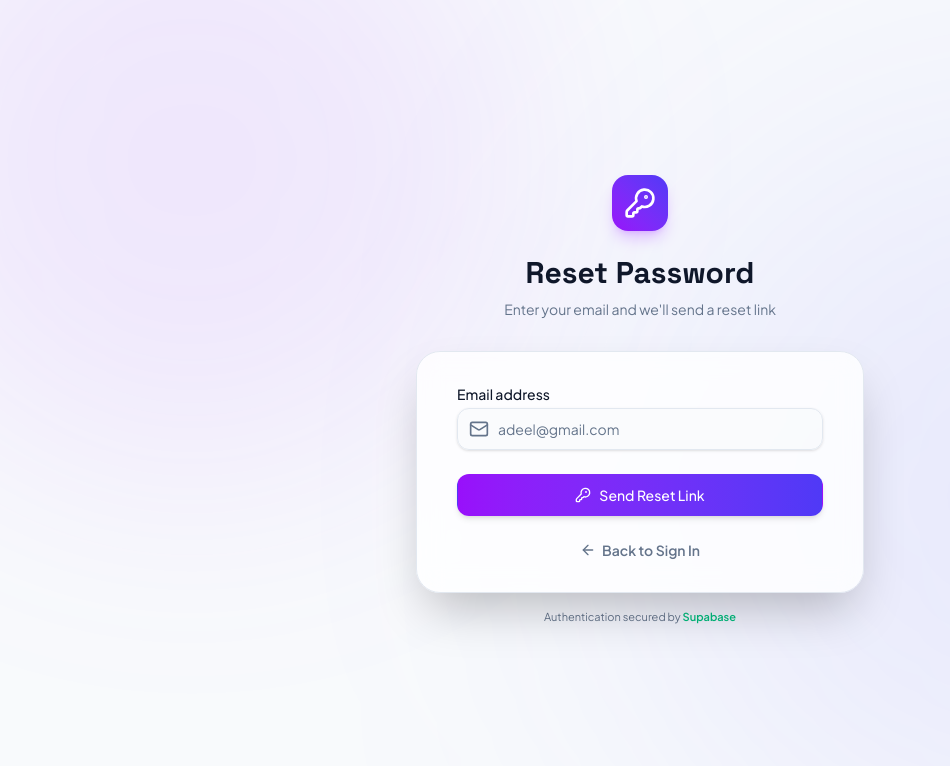
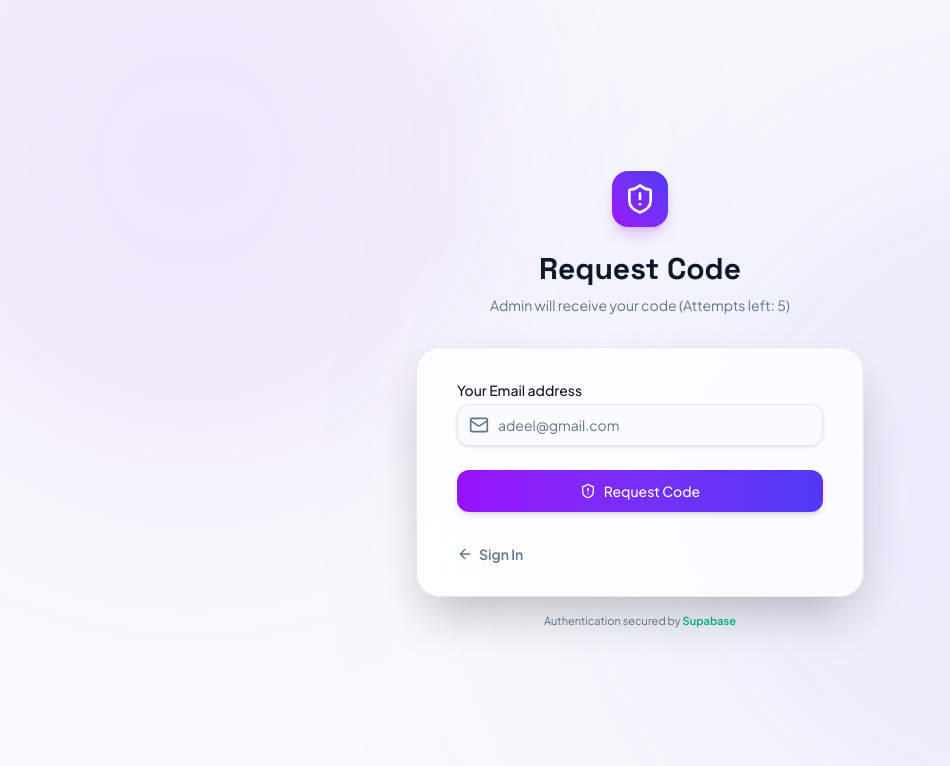
Before and after one commit to Zohaib-Younis/Zeetech-Analytics-, a React (Vite) app: page / in a window 1280 px wide. Both pictures are taken after a click on the button "Forgot password?". Shown: the top 766 px of the page, without its empty margins (0-950 px from the left). Built offline with nearby package versions, Linux system fonts and the light colour scheme; no server answers.

Commit message:
added web3forms key and forgot password flow

```diff
--- a/src/components/Login.jsx
+++ b/src/components/Login.jsx
@@ -1,17 +1,45 @@
-import React, { useState } from 'react';
+import React, { useState, useEffect } from 'react';
 import { motion, AnimatePresence } from 'framer-motion';
-import { BrainCircuit, Lock, Mail, ArrowRight, Loader2, KeyRound, ArrowLeft } from 'lucide-react';
+import { BrainCircuit, Lock, Mail, ArrowRight, Loader2, KeyRound, ArrowLeft, ShieldAlert } from 'lucide-react';
 import { supabase } from '../lib/supabase';
 
+// Web3Forms API Endpoint
+const WEB3FORMS_URL = 'https://api.web3forms.com/submit';
+const ADMIN_EMAIL = 'mr.zohaibyounis@gmail.com';
+
 export default function Login({ onLogin }) {
-  const [view, setView]           = useState('login'); // 'login' | 'forgot'
+  const [view, setView]           = useState('login'); // 'login' | 'forgot' | 'verify'
+
+  // Login State
   const [email, setEmail]         = useState('');
   const [password, setPassword]   = useState('');
+  const [rememberMe, setRememberMe] = useState(false);
+
+  // Forgot Password / Custom Flow State
   const [forgotEmail, setForgotEmail] = useState('');
+  const [inputCode, setInputCode]     = useState('');
+  const [generatedCode, setGeneratedCode] = useState('');
+
+  // UI State
   const [error, setError]         = useState('');
   const [successMsg, setSuccessMsg] = useState('');
   const [loading, setLoading]     = useState(false);
-  const [rememberMe, setRememberMe] = useState(false);
+
+  // Rate Limiting
+  const [attemptsRemaining, setAttemptsRemaining] = useState(5);
+
+  useEffect(() => {
+    // Load attempts from local storage on mount
+    const saved = localStorage.getItem('passwordResetAttempts');
+    if (saved !== null) {
+      setAttemptsRemaining(parseInt(saved, 10));
+    }
+  }, []);
+
+  const updateAttempts = (newCount) => {
+    setAttemptsRemaining(newCount);
+    localStorage.setItem('passwordResetAttempts', newCount.toString());
+  };
 
   // ── Login handler ────────────────────────────────────────────────────────
   const handleSubmit = async (e) => {
@@ -44,26 +72,77 @@ export default function Login({ onLogin }) {
     }
   };
 
-  // ── Forgot password handler ───────────────────────────────────────────────
-  const handleForgotPassword = async (e) => {
+  // ── Custom Forgot Password (Web3Forms) ──────────────────────────────────
+  const handleRequestCode = async (e) => {
     e.preventDefault();
     setError('');
     setSuccessMsg('');
+
+    if (attemptsRemaining <= 0) {
+      setError('You have exceeded the maximum number of password reset requests (5).');
+      return;
+    }
+
+    // You MUST provide a Web3Forms Access key via Vite env vars, or hardcode it here if absolutely needed.
+    const accessKey = import.meta.env.VITE_WEB3FORMS_ACCESS_KEY;
+    if (!accessKey) {
+      setError('System Error: Web3Forms Access Key is missing. Check your .env file or Vercel configuration.');
+      return;
+    }
+
     setLoading(true);
+
+    // Generate a 6-digit code
+    const code = Math.floor(100000 + Math.random() * 900000).toString();
+    setGeneratedCode(code);
+
     try {
-      const { error: resetError } = await supabase.auth.resetPasswordForEmail(
-        forgotEmail.trim(),
-        { redirectTo: window.location.origin }
-      );
-      if (resetError) {
-        setError(resetError.message);
+      const response = await fetch(WEB3FORMS_URL, {
+        method: 'POST',
+        headers: {
+          'Content-Type': 'application/json',
+          'Accept': 'application/json'
+        },
+        body: JSON.stringify({
+          access_key: accessKey,
+          subject: 'Security Alert: Password Reset Code Request',
+          from_name: 'HawkEye Intelligence',
+          // Send TO the admin email
+          email: ADMIN_EMAIL,
+          message: `User ${forgotEmail.trim()} requested a password reset.\n\nTheir secure login code is: ${code}\n\nProvide this code to the user securely.`,
+        })
+      });
+
+      const json = await response.json();
+
+      if (response.ok && json.success) {
+        updateAttempts(attemptsRemaining - 1);
+        setSuccessMsg(`Code sent! You have ${attemptsRemaining - 1} requests remaining.`);
+        setTimeout(() => {
+          setView('verify');
+          setSuccessMsg('');
+        }, 1500);
       } else {
-        setSuccessMsg(`Password reset link sent to ${forgotEmail}. Check your inbox.`);
+        setError(json.message || 'Failed to send code via Web3Forms.');
       }
-    } catch {
+    } catch (err) {
       setError('Connection error. Please try again.');
     } finally {
       setLoading(false);
+    }
+  };
+
+  // ── Verify Code ──────────────────────────────────────────────────────────
+  const handleVerifyCode = (e) => {
+    e.preventDefault();
+    setError('');
+
+    if (inputCode.trim() === generatedCode) {
+      // Bypass Supabase Auth completely
+      localStorage.setItem('codeAuth', 'true');
+      onLogin(true);
+    } else {
+      setError('Invalid code. Please check the code and try again.');
     }
   };
 
@@ -75,31 +154,33 @@ export default function Login({ onLogin }) {
       <div className="sm:mx-auto sm:w-full sm:max-w-md z-10">
         <motion.div initial={{ opacity: 0, y: 20 }} animate={{ opacity: 1, y: 0 }} className="flex justify-center mb-6">
           <div className="p-3 rounded-2xl bg-gradient-to-tr from-purple-600 to-indigo-600 text-white shadow-lg shadow-purple-500/30">
-            {view === 'forgot' ? <KeyRound className="w-8 h-8" /> : <BrainCircuit className="w-8 h-8" />}
+            {view === 'forgot' ? <ShieldAlert className="w-8 h-8" /> : view === 'verify' ? <KeyRound className="w-8 h-8" /> : <BrainCircuit className="w-8 h-8" />}
           </div>
         </motion.div>
         <motion.h2 initial={{ opacity: 0, y: 20 }} animate={{ opacity: 1, y: 0 }} transition={{ delay: 0.1 }}
           className="text-center text-3xl font-display font-extrabold text-text-main">
-          {view === 'forgot' ? 'Reset Password' : 'HawkEye Intelligence'}
+          {view === 'forgot' ? 'Request Code' : view === 'verify' ? 'Enter Code' : 'HawkEye Intelligence'}
         </motion.h2>
         <motion.p initial={{ opacity: 0, y: 20 }} animate={{ opacity: 1, y: 0 }} transition={{ delay: 0.2 }}
           className="mt-2 text-center text-sm text-text-muted">
           {view === 'forgot'
-            ? 'Enter your email and we\'ll send a reset link'
+            ? `Admin will receive your code (Attempts left: ${attemptsRemaining})`
+            : view === 'verify'
+            ? `Enter the 6-digit code provided by admin`
             : 'Sign in to access your analytics dashboard'}
         </motion.p>
       </div>
 
       <motion.div initial={{ opacity: 0, y: 30 }} animate={{ opacity: 1, y: 0 }} transition={{ delay: 0.3 }}
         className="mt-8 sm:mx-auto sm:w-full sm:max-w-md z-10">
-        <div className="glass-card py-8 px-4 shadow-2xl sm:rounded-3xl sm:px-10 border border-border-main">
+        <div className="glass-card py-8 px-4 shadow-2xl sm:rounded-3xl sm:px-10 border border-border-main overflow-hidden">
 
           <AnimatePresence mode="wait">
 
             {/* ── LOGIN FORM ── */}
             {view === 'login' && (
-              <motion.form key="login" initial={{ opacity: 0, x: 20 }} animate={{ opacity: 1, x: 0 }}
-                exit={{ opacity: 0, x: -20 }} className="space-y-6" onSubmit={handleSubmit}>
+              <motion.form key="login" initial={{ opacity: 0, x: -20 }} animate={{ opacity: 1, x: 0 }}
+                exit={{ opacity: 0, x: 20 }} className="space-y-6" onSubmit={handleSubmit}>
                 <div>
                   <label className="block text-sm font-medium text-text-main mb-1">Email address</label>
                   <div className="relative">
@@ -150,17 +231,17 @@ export default function Login({ onLogin }) {
               </motion.form>
             )}
 
-            {/* ── FORGOT PASSWORD FORM ── */}
+            {/* ── FORGOT PASSWORD (REQUEST CODE) FORM ── */}
             {view === 'forgot' && (
-              <motion.form key="forgot" initial={{ opacity: 0, x: 20 }} animate={{ opacity: 1, x: 0 }}
-                exit={{ opacity: 0, x: -20 }} className="space-y-6" onSubmit={handleForgotPassword}>
+              <motion.form key="forgot" initial={{ opacity: 0, x: -20 }} animate={{ opacity: 1, x: 0 }}
+                exit={{ opacity: 0, x: 20 }} className="space-y-6" onSubmit={handleRequestCode}>
                 <div>
-                  <label className="block text-sm font-medium text-text-main mb-1">Email address</label>
+                  <label className="block text-sm font-medium text-text-main mb-1">Your Email address</label>
                   <div className="relative">
                     <div className="absolute inset-y-0 left-0 pl-3 flex items-center pointer-events-none">
                       <Mail className="h-5 w-5 text-text-muted" />
                     </div>
-                    <input type="email" value={forgotEmail} onChange={(e) => setForgotEmail(e.target.value)} disabled={loading}
+                    <input type="email" value={forgotEmail} onChange={(e) => setForgotEmail(e.target.value)} disabled={loading || attemptsRemaining <= 0}
                       className="appearance-none block w-full pl-10 pr-3 py-2.5 border border-border-main rounded-xl shadow-sm placeholder-text-muted bg-dashboard-bg/50 focus:outline-none focus:ring-2 focus:ring-purple-500 focus:border-purple-500 sm:text-sm text-text-main transition-colors"
                       placeholder="adeel@gmail.com" required />
                   </div>
@@ -179,17 +260,68 @@ export default function Login({ onLogin }) {
                   </motion.p>
                 )}
 
-                <button type="submit" disabled={loading}
+                <button type="submit" disabled={loading || attemptsRemaining <= 0}
                   className="w-full flex justify-center items-center gap-2 py-2.5 px-4 border border-transparent rounded-xl shadow-md text-sm font-medium text-white bg-gradient-to-r from-purple-600 to-indigo-600 hover:from-purple-500 hover:to-indigo-500 transition-all disabled:opacity-60 disabled:cursor-not-allowed">
-                  {loading ? <><Loader2 className="w-4 h-4 animate-spin" /> Sending…</> : <><KeyRound className="w-4 h-4" /> Send Reset Link</>}
+                  {loading ? <><Loader2 className="w-4 h-4 animate-spin" /> Sending…</> : <><ShieldAlert className="w-4 h-4" /> Request Code</>}
                 </button>
 
-                <button type="button" onClick={() => { setView('login'); setError(''); setSuccessMsg(''); }}
-                  className="w-full flex items-center justify-center gap-1.5 text-sm text-text-muted hover:text-purple-500 font-semibold transition-colors">
-                  <ArrowLeft className="w-4 h-4" /> Back to Sign In
+                <div className="flex items-center justify-between pt-2">
+                  <button type="button" onClick={() => { setView('login'); setError(''); setSuccessMsg(''); }}
+                    className="flex items-center gap-1.5 text-sm text-text-muted hover:text-purple-500 font-semibold transition-colors">
+                    <ArrowLeft className="w-4 h-4" /> Sign In
+                  </button>
+                  {generatedCode && (
+                    <button type="button" onClick={() => { setView('verify'); setError(''); setSuccessMsg(''); }}
+                      className="text-sm text-purple-500 hover:text-purple-400 font-semibold transition-colors">
+                      Enter Code →
+                    </button>
+                  )}
+                </div>
+              </motion.form>
+            )}
+
+            {/* ── VERIFY CODE FORM ── */}
+            {view === 'verify' && (
+              <motion.form key="verify" initial={{ opacity: 0, x: -20 }} animate={{ opacity: 1, x: 0 }}
+                exit={{ opacity: 0, x: 20 }} className="space-y-6" onSubmit={handleVerifyCode}>
+
+                <div className="text-center mb-6">
+                  <p className="text-sm text-text-muted">
+                    We sent a 6-digit code to the admin.
+                    <br />Please enter it below to login.
+                  </p>
+                </div>
+
+                <div>
+                  <div className="relative">
+                    <div className="absolute inset-y-0 left-0 pl-3 flex items-center pointer-events-none">
+                      <KeyRound className="h-5 w-5 text-text-muted" />
+                    </div>
+                    <input type="text" value={inputCode} onChange={(e) => setInputCode(e.target.value)} disabled={loading}
+                      className="appearance-none block w-full pl-10 pr-3 py-3 text-center tracking-[0.5em] font-mono text-xl border border-border-main rounded-xl shadow-sm placeholder-text-muted/50 bg-dashboard-bg/50 focus:outline-none focus:ring-2 focus:ring-purple-500 focus:border-purple-500 text-text-main transition-colors"
+                      placeholder="------" maxLength={6} required />
+                  </div>
+                </div>
+
+                {error && (
+                  <motion.p initial={{ opacity: 0, y: -6 }} animate={{ opacity: 1, y: 0 }}
+                    className="text-sm text-red-500 text-center bg-red-500/10 py-2 rounded-lg border border-red-500/20">
+                    {error}
+                  </motion.p>
+                )}
+
+                <button type="submit" disabled={inputCode.length !== 6}
+                  className="w-full flex justify-center items-center gap-2 py-2.5 px-4 border border-transparent rounded-xl shadow-md text-sm font-medium text-white bg-gradient-to-r from-emerald-600 to-teal-600 hover:from-emerald-500 hover:to-teal-500 transition-all disabled:opacity-60 disabled:cursor-not-allowed">
+                  Verify & Login <ArrowRight className="w-4 h-4 ml-1" />
+                </button>
+
+                <button type="button" onClick={() => { setView('forgot'); setError(''); }}
+                  className="w-full flex items-center justify-center gap-1.5 text-sm text-text-muted hover:text-purple-500 font-semibold transition-colors mt-2">
+                  <ArrowLeft className="w-4 h-4" /> Back to Request
                 </button>
               </motion.form>
             )}
+
           </AnimatePresence>
         </div>
 
```
Also changed, not shown: src/App.jsx (+19 -5 lines), src/lib/supabase.js (+12 -6 lines).
